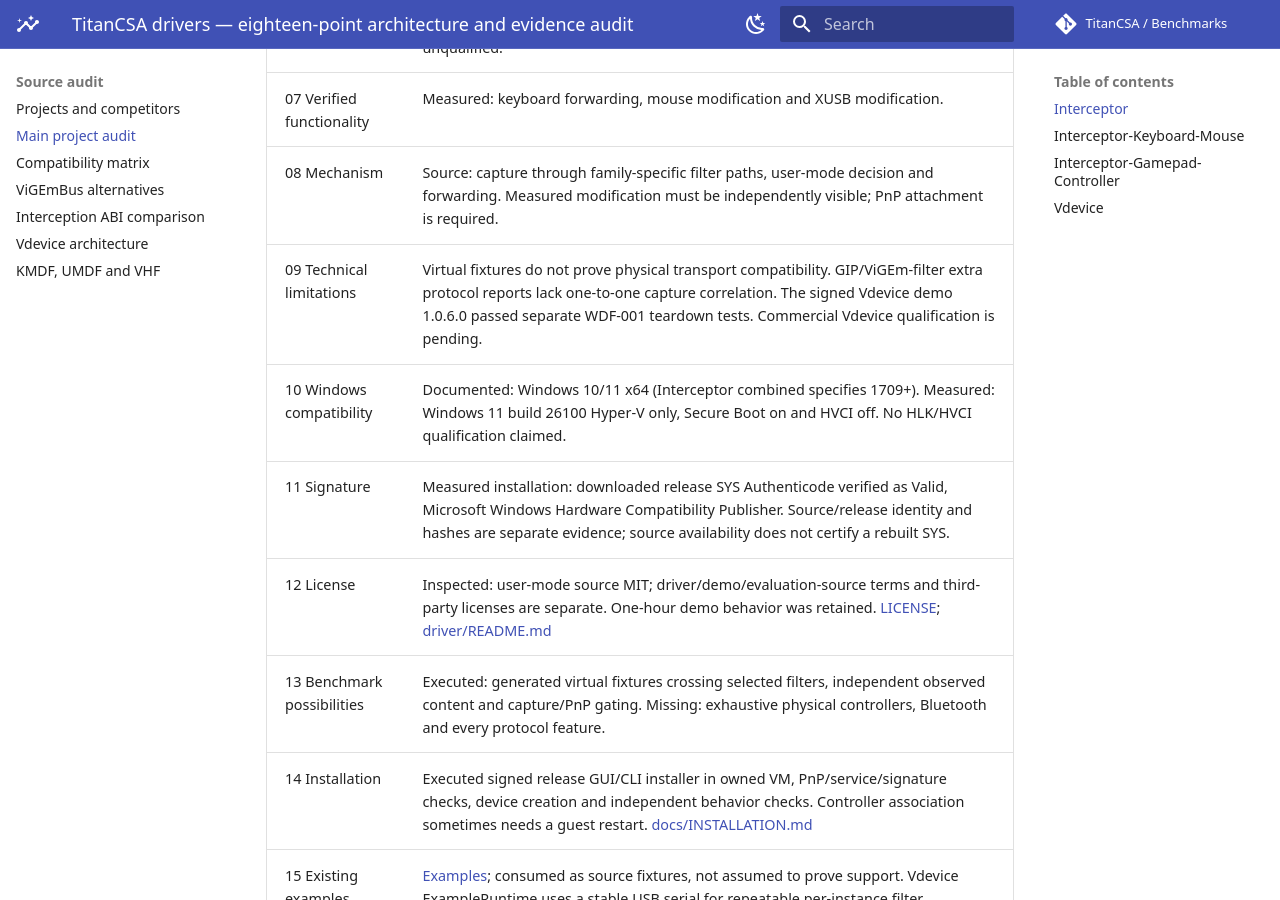
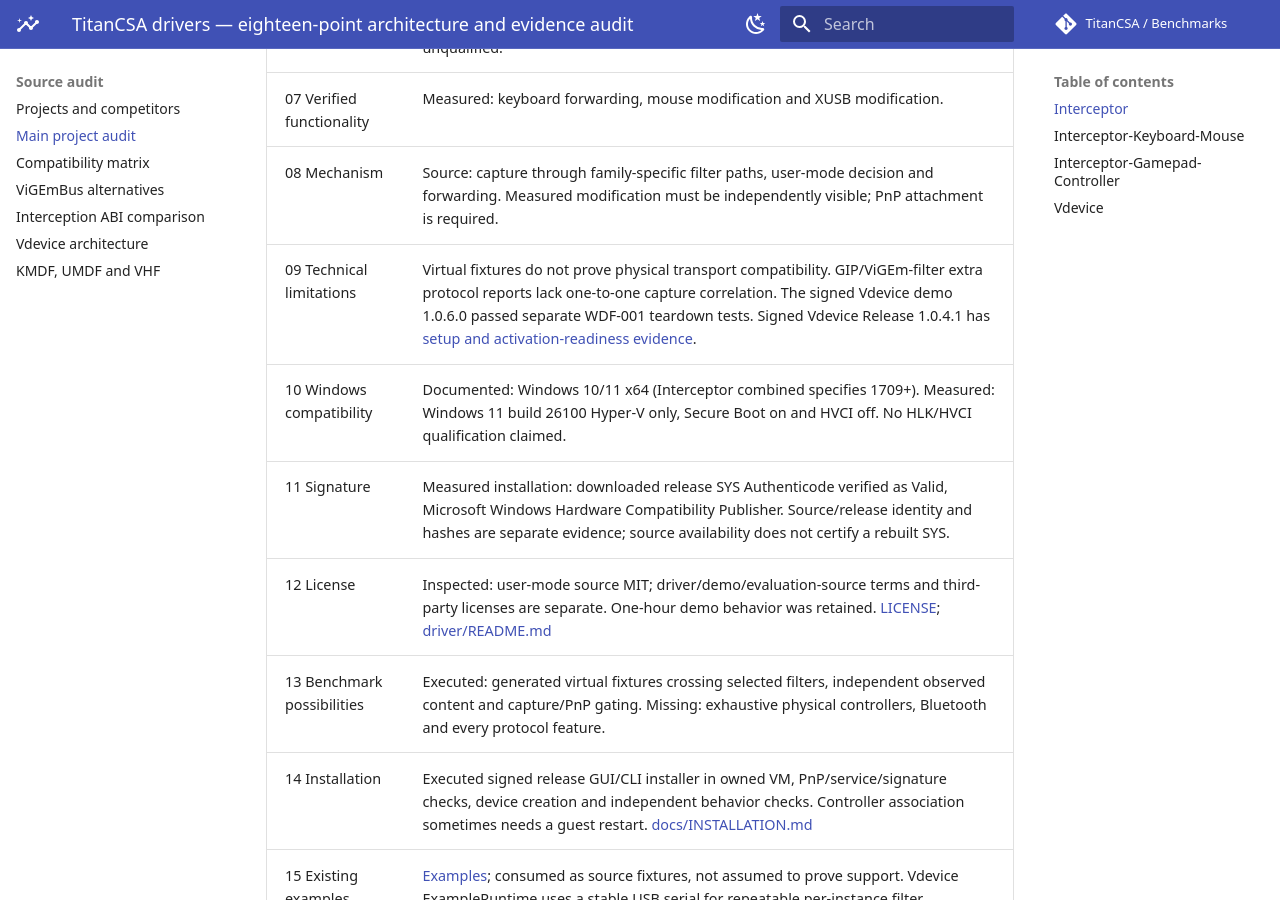
Before and after one commit to TitanCSA/TitanCSA-Benchmarks, an MkDocs documentation site: the page built from docs/comparisons/main-projects.md, in a window 1280 px wide and 900 px high, scrolled down 860 px. Built offline with MkDocs 1.6.1 and Material for MkDocs 9.7.7, drawn with Linux system fonts in a browser that asks for light colours; comment, search, counter and statistics services are not loaded; some of the changed text lies outside the part shown.

Commit message:
Record delivery of the signed Vdevice teardown fix

```diff
--- a/docs/comparisons/main-projects.md
+++ b/docs/comparisons/main-projects.md
@@ -18,7 +18,7 @@ description: Per-project source, SDK, licensing, installation, runtime evidence
 | 06 Compatible devices | Documented product families: keyboard/mouse, HID/XUSB/XInputHID/GIP controllers. Selected virtual fixtures are measured; physical devices remain unqualified. |
 | 07 Verified functionality | Measured: keyboard forwarding, mouse modification and XUSB modification. |
 | 08 Mechanism | Source: capture through family-specific filter paths, user-mode decision and forwarding. Measured modification must be independently visible; PnP attachment is required. |
-| 09 Technical limitations | Virtual fixtures do not prove physical transport compatibility. GIP/ViGEm-filter extra protocol reports lack one-to-one capture correlation. The signed Vdevice demo 1.0.6.0 passed separate WDF-001 teardown tests. Commercial Vdevice qualification is pending. |
+| 09 Technical limitations | Virtual fixtures do not prove physical transport compatibility. GIP/ViGEm-filter extra protocol reports lack one-to-one capture correlation. The signed Vdevice demo 1.0.6.0 passed separate WDF-001 teardown tests. Signed Vdevice Release 1.0.4.1 has [setup and activation-readiness evidence](https://titancsa.github.io/assets/vdevice-signed-versions-2026-11-25.json). |
 | 10 Windows compatibility | Documented: Windows 10/11 x64 (Interceptor combined specifies 1709+). Measured: Windows 11 build 26100 Hyper-V only, Secure Boot on and HVCI off. No HLK/HVCI qualification claimed. |
 | 11 Signature | Measured installation: downloaded release SYS Authenticode verified as Valid, Microsoft Windows Hardware Compatibility Publisher. Source/release identity and hashes are separate evidence; source availability does not certify a rebuilt SYS. |
 | 12 License | Inspected: user-mode source MIT; driver/demo/evaluation-source terms and third-party licenses are separate. One-hour demo behavior was retained. [LICENSE](https://github.com/TitanCSA/Interceptor/tree/fc8742edfdc8ca12872ea2eb2dcbe8e84a278859/LICENSE); [driver/README.md](https://github.com/TitanCSA/Interceptor/tree/fc8742edfdc8ca12872ea2eb2dcbe8e84a278859/driver/README.md) |
@@ -41,7 +41,7 @@ description: Per-project source, SDK, licensing, installation, runtime evidence
 | 06 Compatible devices | Documented product families: keyboard/mouse. Selected virtual fixtures are measured; physical devices remain unqualified. |
 | 07 Verified functionality | Measured: keyboard forwarding, mouse forwarding/modification/controlled block. |
 | 08 Mechanism | Source: capture through family-specific filter paths, user-mode decision and forwarding. Measured modification must be independently visible; PnP attachment is required. |
-| 09 Technical limitations | Virtual fixtures do not prove physical transport compatibility. GIP/ViGEm-filter extra protocol reports lack one-to-one capture correlation. The signed Vdevice demo 1.0.6.0 passed separate WDF-001 teardown tests. Commercial Vdevice qualification is pending. |
+| 09 Technical limitations | Virtual fixtures do not prove physical transport compatibility. GIP/ViGEm-filter extra protocol reports lack one-to-one capture correlation. The signed Vdevice demo 1.0.6.0 passed separate WDF-001 teardown tests. Signed Vdevice Release 1.0.4.1 has [setup and activation-readiness evidence](https://titancsa.github.io/assets/vdevice-signed-versions-2026-11-25.json). |
 | 10 Windows compatibility | Documented: Windows 10/11 x64 (Interceptor combined specifies 1709+). Measured: Windows 11 build 26100 Hyper-V only, Secure Boot on and HVCI off. No HLK/HVCI qualification claimed. |
 | 11 Signature | Measured installation: downloaded release SYS Authenticode verified as Valid, Microsoft Windows Hardware Compatibility Publisher. Source/release identity and hashes are separate evidence; source availability does not certify a rebuilt SYS. |
 | 12 License | Inspected: user-mode source MIT; driver/demo/evaluation-source terms and third-party licenses are separate. One-hour demo behavior was retained. [LICENSE](https://github.com/TitanCSA/Interceptor-Keyboard-Mouse/tree/a189e6ed3a399bea80b887ab44f0de001097449e/LICENSE); [driver/README.md](https://github.com/TitanCSA/Interceptor-Keyboard-Mouse/tree/a189e6ed3a399bea80b887ab44f0de001097449e/driver/README.md) |
@@ -64,7 +64,7 @@ description: Per-project source, SDK, licensing, installation, runtime evidence
 | 06 Compatible devices | Documented product families: HID/XUSB/XInputHID/GIP controllers. Selected virtual fixtures are measured; physical devices remain unqualified. |
 | 07 Verified functionality | Measured: XUSB modification and DS4 modification. |
 | 08 Mechanism | Source: capture through family-specific filter paths, user-mode decision and forwarding. Measured modification must be independently visible; PnP attachment is required. |
-| 09 Technical limitations | Virtual fixtures do not prove physical transport compatibility. GIP/ViGEm-filter extra protocol reports lack one-to-one capture correlation. The signed Vdevice demo 1.0.6.0 passed separate WDF-001 teardown tests. Commercial Vdevice qualification is pending. |
+| 09 Technical limitations | Virtual fixtures do not prove physical transport compatibility. GIP/ViGEm-filter extra protocol reports lack one-to-one capture correlation. The signed Vdevice demo 1.0.6.0 passed separate WDF-001 teardown tests. Signed Vdevice Release 1.0.4.1 has [setup and activation-readiness evidence](https://titancsa.github.io/assets/vdevice-signed-versions-2026-11-25.json). |
 | 10 Windows compatibility | Documented: Windows 10/11 x64 (Interceptor combined specifies 1709+). Measured: Windows 11 build 26100 Hyper-V only, Secure Boot on and HVCI off. No HLK/HVCI qualification claimed. |
 | 11 Signature | Measured installation: downloaded release SYS Authenticode verified as Valid, Microsoft Windows Hardware Compatibility Publisher. Source/release identity and hashes are separate evidence; source availability does not certify a rebuilt SYS. |
 | 12 License | Inspected: user-mode source MIT; driver/demo/evaluation-source terms and third-party licenses are separate. One-hour demo behavior was retained. [LICENSE](https://github.com/TitanCSA/Interceptor-Gamepad-Controller/tree/1146b8541683985345c28c4ecf2fc8000c908ae2/LICENSE); [driver/README.md](https://github.com/TitanCSA/Interceptor-Gamepad-Controller/tree/1146b8541683985345c28c4ecf2fc8000c908ae2/driver/README.md) |
@@ -87,7 +87,7 @@ description: Per-project source, SDK, licensing, installation, runtime evidence
 | 06 Compatible devices | Documented/examples: USB HID keyboard, mouse, DS4, X360 and Xbox One/GIP; arbitrary descriptor support remains subject to Windows stacks. |
 | 07 Verified functionality | Measured: vendor HID sequences/checksums, independent keyboard/mouse reception, XUSB/DS4/GIP state delivery, generic joystick and upstream five-profile live test. |
 | 08 Mechanism | Source: virtual USB endpoints and report queuing consumed by Windows class drivers; receiver independently uses HID/Raw Input/XInput/WinMM. |
-| 09 Technical limitations | Virtual fixtures do not prove physical transport compatibility. GIP/ViGEm-filter extra protocol reports lack one-to-one capture correlation. The signed Vdevice demo 1.0.6.0 passed separate WDF-001 teardown tests. Commercial Vdevice qualification is pending. |
+| 09 Technical limitations | Virtual fixtures do not prove physical transport compatibility. GIP/ViGEm-filter extra protocol reports lack one-to-one capture correlation. The signed Vdevice demo 1.0.6.0 passed separate WDF-001 teardown tests. Signed Vdevice Release 1.0.4.1 has [setup and activation-readiness evidence](https://titancsa.github.io/assets/vdevice-signed-versions-2026-11-25.json). |
 | 10 Windows compatibility | Documented: Windows 10/11 x64 (Interceptor combined specifies 1709+). Measured: Windows 11 build 26100 Hyper-V only, Secure Boot on and HVCI off. No HLK/HVCI qualification claimed. |
 | 11 Signature | Measured installation: downloaded release SYS Authenticode verified as Valid, Microsoft Windows Hardware Compatibility Publisher. Source/release identity and hashes are separate evidence; source availability does not certify a rebuilt SYS. |
 | 12 License | Inspected: user-mode source MIT; driver/demo/evaluation-source terms and third-party licenses are separate. One-hour demo behavior was retained. [LICENSE](https://github.com/TitanCSA/Vdevice/tree/ff8a74d0136012b04b76a0e86b7a5abf89e64294/LICENSE); [driver/README.md](https://github.com/TitanCSA/Vdevice/tree/ff8a74d0136012b04b76a0e86b7a5abf89e64294/driver/README.md) |
```
Also changed, not shown: README.md (+1 -1 lines), docs/index.md (+1 -1 lines), docs/methodology/incident-wdf-001.md (+3 -1 lines), docs/methodology/limitations.md (+1 -1 lines), docs/methodology/reproducibility.md (+1 -1 lines), docs/methodology/stability.md (+1 -1 lines).
